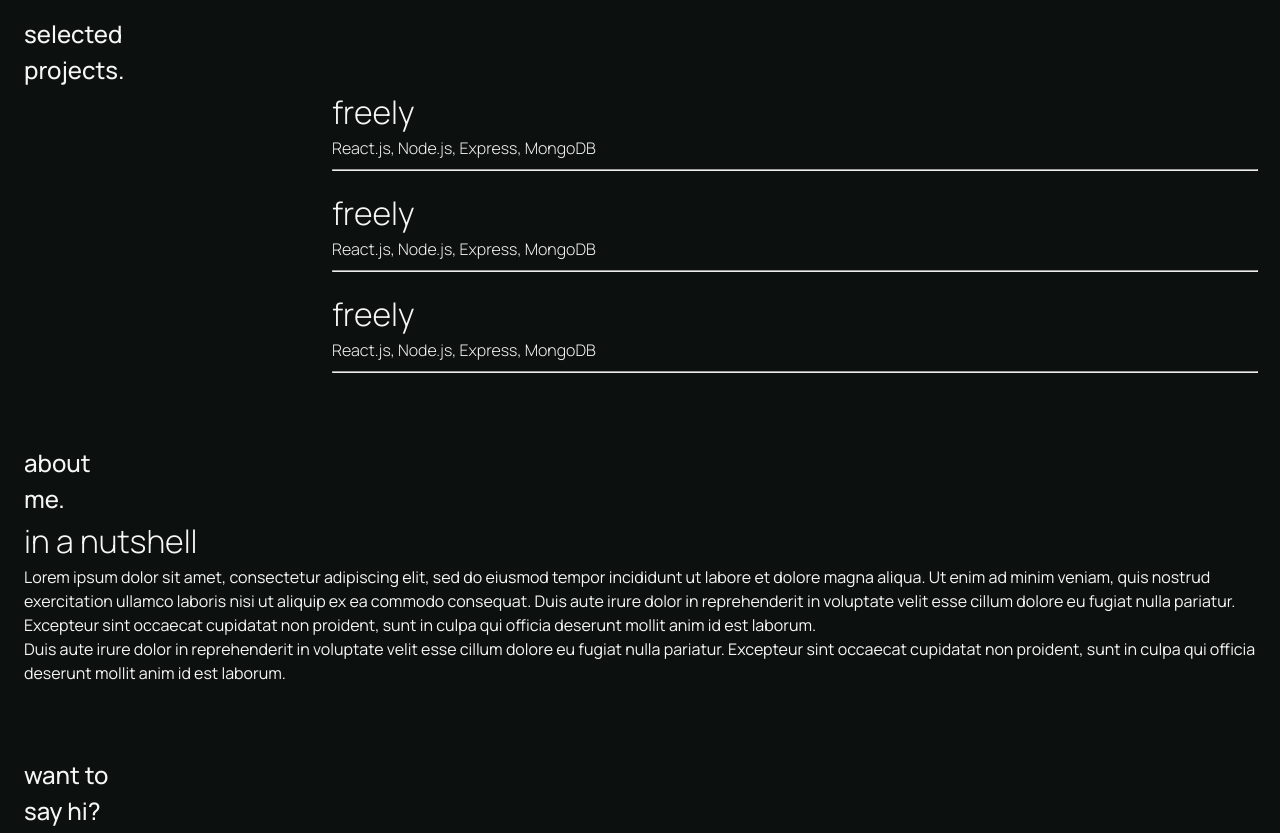
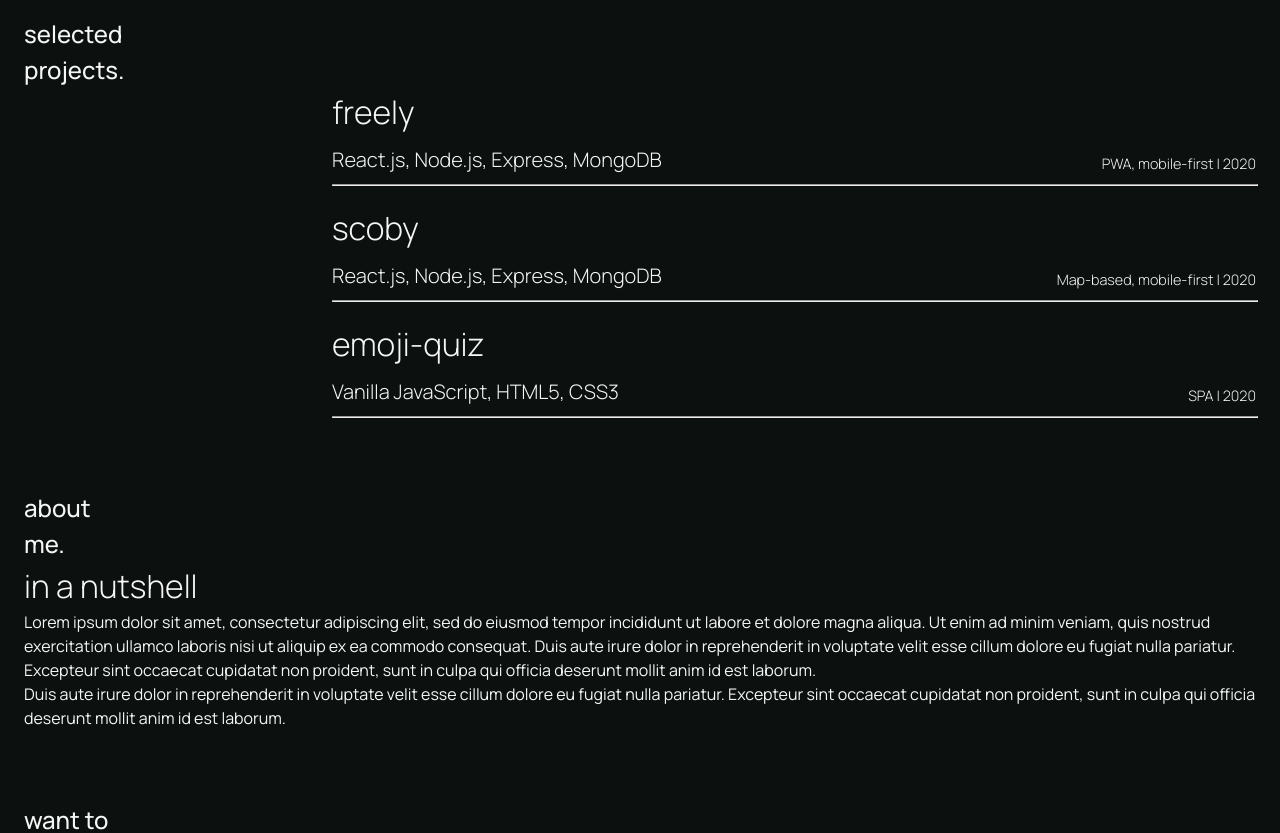
Before and after one commit to williamhzo/williamh.io, a React (Create React App) app: page / in a window 1280 px wide. Shown: the part 880-1713 px from the top of the page. Built offline with nearby package versions, Linux system fonts and the light colour scheme; a web font is replaced by a local one.

Commit message:
fix classname issue

```diff
--- a/src/Components/Projects.jsx
+++ b/src/Components/Projects.jsx
@@ -7,24 +7,60 @@ const Projects = () => {
         selected<br></br>projects.
       </h4>
       <div className="projects__wrapper">
-        <h5 className="projects__title">freely</h5>
-        <p className="projects__description">
-          React.js, Node.js, Express, MongoDB
-        </p>
+        <h5 className="projects__subtitle">
+          <a
+            href="https://www.freely.cool/"
+            rel="noopener noreferrer"
+            target="_blank"
+            className="projects__link"
+          >
+            freely
+          </a>
+        </h5>
+        <div className="projects__description">
+          <p className="projects__technologies">
+            React.js, Node.js, Express, MongoDB
+          </p>
+          <p className="projects__info">PWA, mobile-first | 2020</p>
+        </div>
         <hr className="projects__separator"></hr>
       </div>
       <div className="projects__wrapper">
-        <h5 className="projects__title">freely</h5>
-        <p className="projects__description">
-          React.js, Node.js, Express, MongoDB
-        </p>
+        <h5 className="projects__subtitle">
+          <a
+            href="https://scoby-frw.herokuapp.com/"
+            rel="noopener noreferrer"
+            target="_blank"
+            className="projects__link"
+          >
+            scoby
+          </a>
+        </h5>
+        <div className="projects__description">
+          <p className="projects__technologies">
+            React.js, Node.js, Express, MongoDB
+          </p>
+          <p className="projects__info">Map-based, mobile-first | 2020</p>
+        </div>
         <hr className="projects__separator"></hr>
       </div>
       <div className="projects__wrapper">
-        <h5 className="projects__title">freely</h5>
-        <p className="projects__description">
-          React.js, Node.js, Express, MongoDB
-        </p>
+        <h5 className="projects__subtitle">
+          <a
+            href="https://williamhzo.github.io/emoji-quiz/"
+            rel="noopener noreferrer"
+            target="_blank"
+            className="projects__link"
+          >
+            emoji-quiz
+          </a>
+        </h5>
+        <div className="projects__description">
+          <p className="projects__technologies">
+            Vanilla JavaScript, HTML5, CSS3
+          </p>
+          <p className="projects__info">SPA | 2020</p>
+        </div>
         <hr className="projects__separator"></hr>
       </div>
     </section>
```
